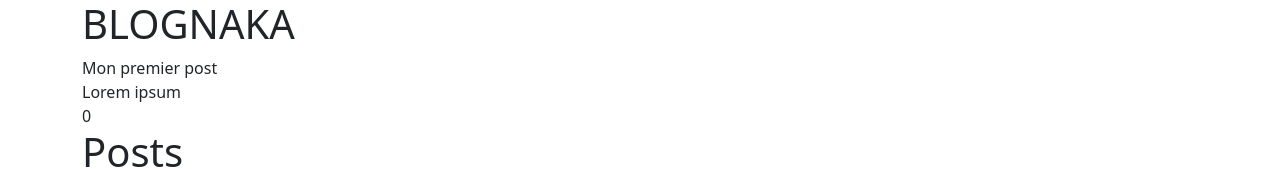
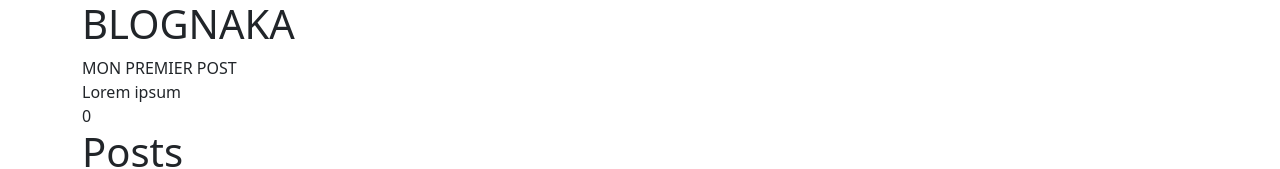
Before and after one commit to TRAFANOHARANTSOA/exercice-blog-angular, an Angular app: page / in a window 1280 px wide. Shown: the top 169 px of the page. Built offline with nearby package versions, Linux system fonts and the light colour scheme.

Commit message:
add pipes

```diff
--- a/src/app/app.component.html
+++ b/src/app/app.component.html
@@ -1,7 +1,7 @@
 <div class="container">
   <div class="row">
     <h1>{{title}} </h1>
-    <div>{{post.title}} </div>
+    <div>{{post.title | uppercase}} </div>
     <div>{{post.content}} </div>
     <div>{{post.loveIts}} </div>
      <div class="col-xw-12">
```
